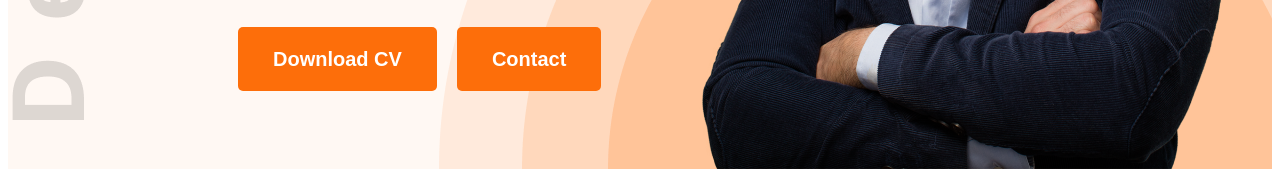
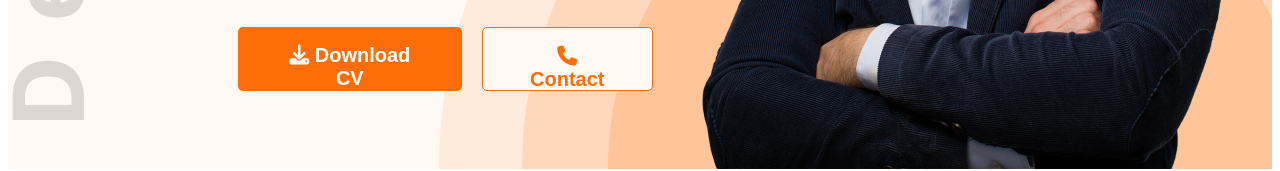
Before and after one commit to Jihad-643/web-developer-protfolio, a plain HTML site: page index.html in a window 1280 px wide. Shown: the part 651-822 px from the top of the page. Drawn offline with nearby package versions, Linux system fonts and the light colour scheme.

Commit message:
complete web

```diff
--- a/index.html
+++ b/index.html
@@ -4,12 +4,13 @@
 <head>
     <meta charset="UTF-8">
     <meta name="viewport" content="width=device-width, initial-scale=1.0">
-    <title>Document</title>
+    <title>Web-developer-portfolio</title>
     <link rel="preconnect" href="https://fonts.googleapis.com">
     <link rel="preconnect" href="https://fonts.gstatic.com" crossorigin>
     <link href="https://fonts.googleapis.com/css2?family=Open+Sans:ital,wght@0,300..800;1,300..800&display=swap"
         rel="stylesheet">
     <link rel="stylesheet" href="style/portfolio.css">
+    <script src="https://kit.fontawesome.com/3e7d25ced9.js" crossorigin="anonymous"></script>
 </head>
 
 <body class="open-sans-normal">
@@ -33,8 +34,8 @@
                     Morning because as to society
                     behaved moments.</p>
                 <div class="btn-info">
-                    <button class="btn-primary">Download CV</button>
-                    <button class="btn-primary">Contact</button>
+                    <button class="btn-primary"><i class="fa-solid fa-download"></i> Download CV</button>
+                    <button class="btn-primary btn-color"><i class="fa-solid fa-phone"></i> Contact</button>
                 </div>
 
 
@@ -178,7 +179,7 @@
 
             </div>
             <div class="text-center">
-                <button class="btn-primary">Download CV</button>
+                <button class="btn-primary"><i class="fa-solid fa-download"></i>Download CV</button>
             </div>
         </section>
     </main>
--- a/style/portfolio.css
+++ b/style/portfolio.css
@@ -73,6 +73,16 @@ nav ul{
 
 }
 
+.banner .btn-color{
+    background-color: #FFF8F3;
+    color: #FD6E0A;
+    border: solid #FD6E0A 1px;
+    font-weight: bold;
+    font-size:20px;
+    border-radius: 5px;
+    padding: 17px 35px 17px 35px ;
+    height: 64px;
+}
 
 
 /* banner style */
@@ -93,6 +103,8 @@ nav ul{
     font-size: 85px;
     margin-bottom: 20px;
 }
+
+
 .banner-description
 {
     font-size: 18px;
@@ -285,6 +297,7 @@ footer input[type="text"]
     margin-bottom: 24px;
      padding: 18px 30px;
      font-size: 18px;
+     color: #757575;
 }
 
 footer textarea{
@@ -294,4 +307,6 @@ footer textarea{
      padding: 18px 30px;
      font-size: 18px;
      margin-bottom: 24px;
+     color: #757575;
+
 }
```
